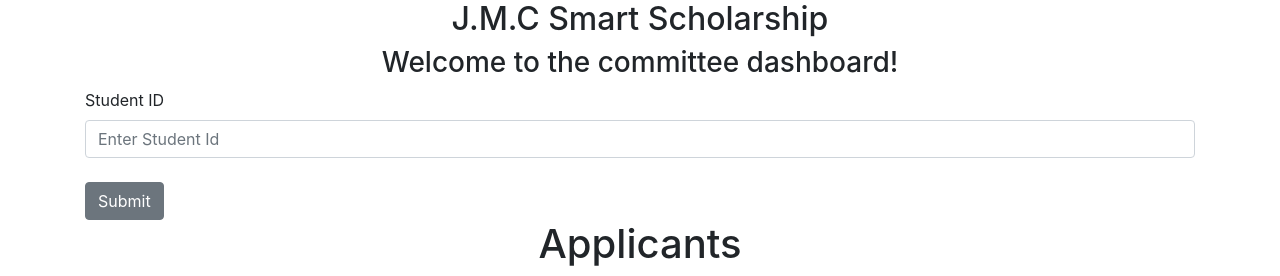
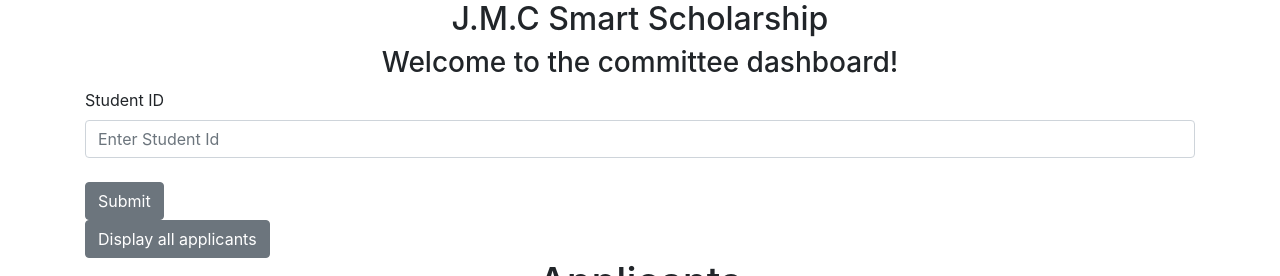
Before and after one commit to mjensro/J.M.C.-SMART-Scholarship, a Flask app: page /committee-dash in a window 1280 px wide. Shown: the part 56-332 px from the top of the page. Run offline with Flask 2, Linux system fonts and the light colour scheme; a user stored in the database is signed in; data that the repository does not hold is empty; some libraries are stand-ins or nearby versions.

Commit message:
Added display all applicants button

```diff
--- a/website/CommitteeLogin.py
+++ b/website/CommitteeLogin.py
@@ -17,6 +17,8 @@ class loginForm(FlaskForm):
 class applicantIDForm(FlaskForm):
     id = StringField("Student ID", validators=[DataRequired()])
     submit = SubmitField("Submit")
+    displayAll = SubmitField("Display all applicants")
+
 
 
 @cLogin.route('/committee-login', methods = ['GET', 'POST'])
@@ -42,10 +44,14 @@ def login():
 @login_required
 def dashboard():
     form = applicantIDForm()
-
     applicants = Applicant.query.order_by(Applicant.id)
 
-    print(applicants)
+    if form.validate_on_submit():
+        student = Applicant.query.filter_by(id=form.id.data).first()
+        if student:
+            return render_template("Committee_dash.html", form=form, applicants=student)
+        else:
+            flash('No student found!', category='error')
 
     return render_template("Committee_dash.html", form=form, applicants=applicants)
 
--- a/website/templates/Committee_dash.html
+++ b/website/templates/Committee_dash.html
@@ -26,7 +26,7 @@
     </style>
 </head>
 
-<form method="POST"> <!--Method can change based on 'logging in' or 'signing up'-->
+<form method="POST">
     <h2 align = "center">J.M.C Smart Scholarship</h2>
     <h3 align = "center">Welcome to the committee dashboard!</h3>
 
@@ -39,8 +39,12 @@
 
     {{ form.submit(class="btn btn-secondary")
     }}
-</body>
-</html>
+</form>
+
+<form method="POST">
+    {{ form.hidden_tag() }}
+    {{ form.displayAll(class="btn btn-secondary")
+    }}
 </form>
 
 
@@ -61,6 +65,21 @@
         </tr>
       </thead>
       <tbody>
+        {% if applicants is not iterable %}
+            <tr>
+              <th scope="row">{{applicants.id}}</th>
+              <td>{{applicants.gender}}</td>
+              <td>{{applicants.academicStatus}}</td>
+              <td>{{applicants.cGPA}}</td>
+              <td>{{applicants.creditHrs}}</td>
+              <td>{{applicants.semGPA}}</td>
+              <td>DECEMBER</td>
+              <td>{{applicants.eligibilityStatus}}</td>
+              <td>{{applicants.reason}}</td>
+            </tr>
+
+        {% else %}
+
             {% for applicant in applicants %}
                 <tr>
                   <th scope="row">{{applicant.id}}</th>
@@ -74,6 +93,7 @@
                   <td>{{applicant.reason}}</td>
                 </tr>
             {% endfor %}
+        {% endif %}
       </tbody>
     </table>
 </div>
```
Lines whose indentation alone changed are shown as unchanged.
